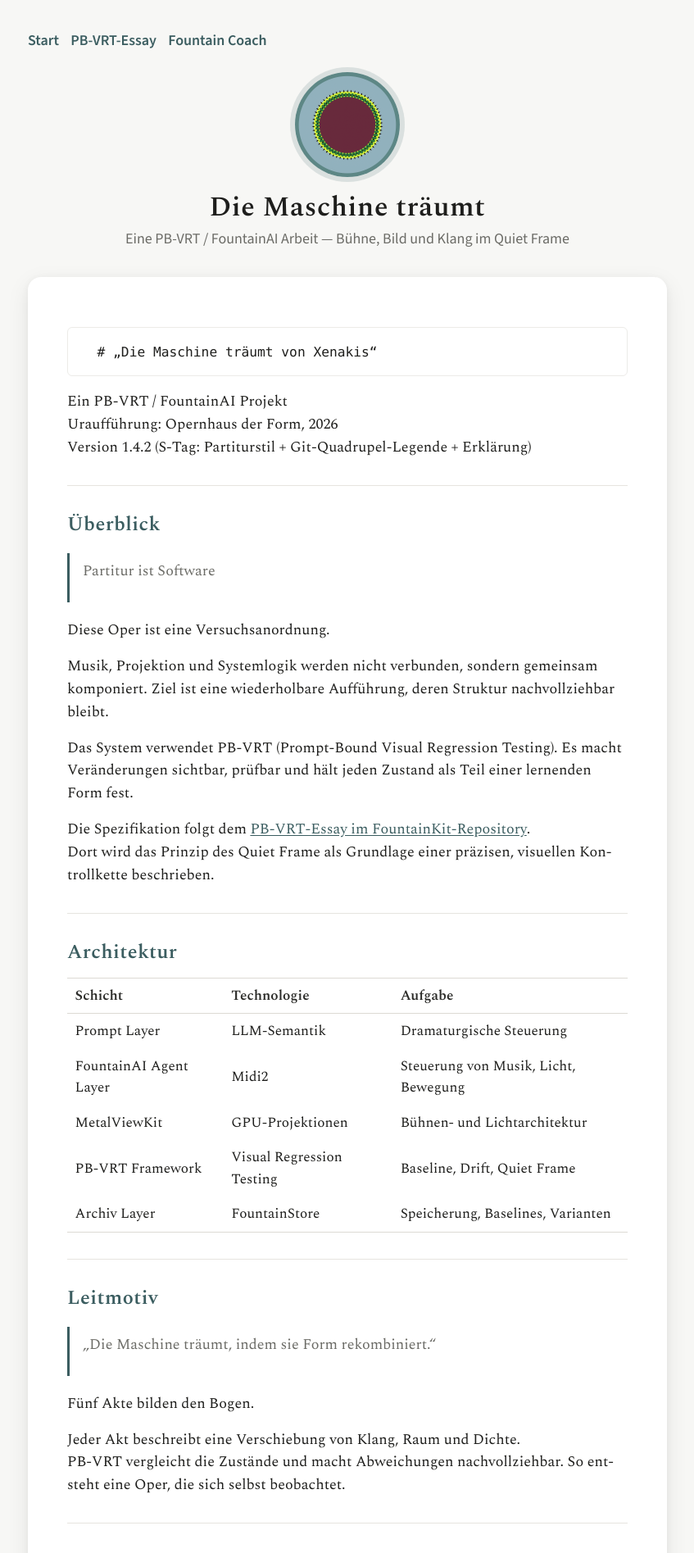
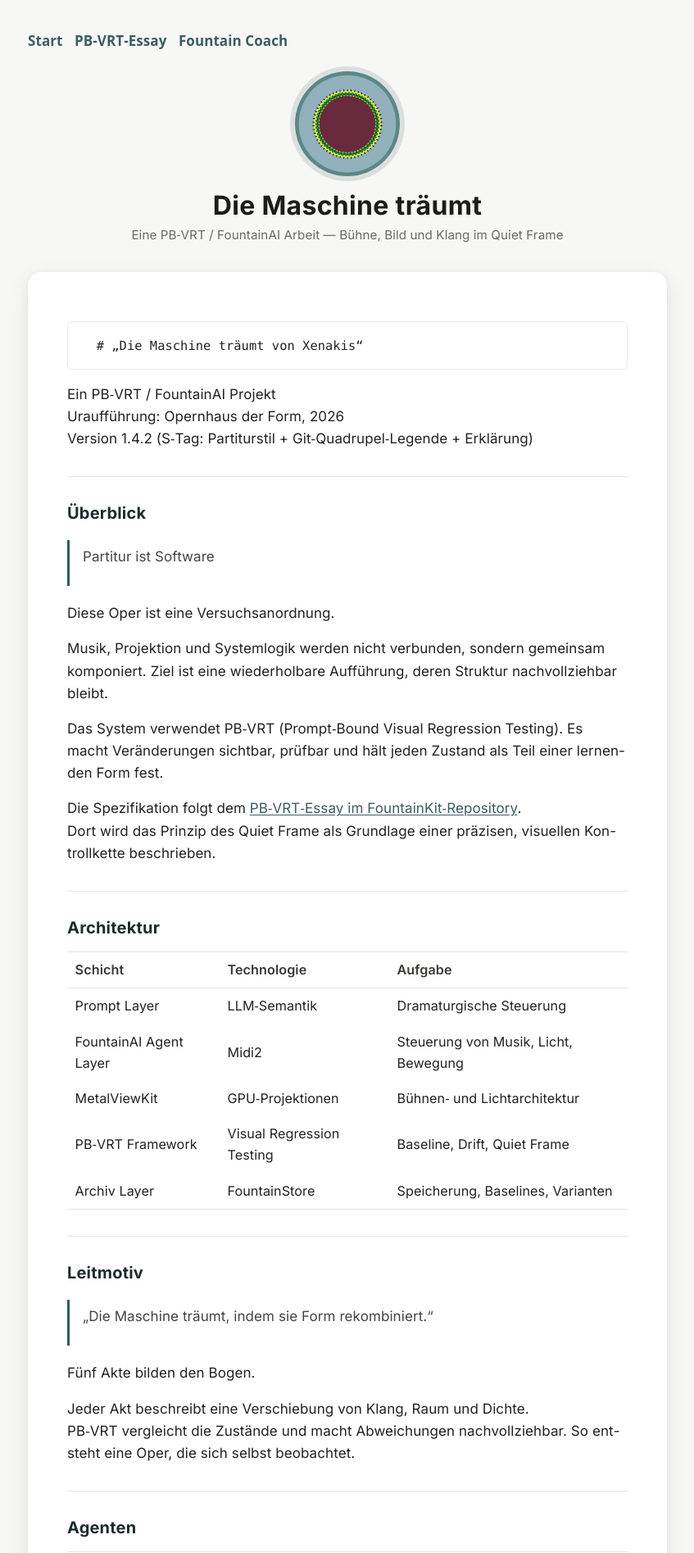
Before and after one commit to Fountain-Coach/Die-Maschine-traeumt, a Jekyll site: the page built from index.md, in a window 1280 px wide. Shown: the top 1895 px of the page at 82% size, without its empty margins (216-1063 px from the left). Built offline with Jekyll 4.4.1, drawn with Linux system fonts in a browser that asks for light colours.

Commit message:
style(typography): switch to Inter for headings/body; adjust sizes, weights, letter-spacing; refine blockquotes and table rules to match golden reference; keep one-column layout

```diff
--- a/_layouts/default.html
+++ b/_layouts/default.html
@@ -7,7 +7,7 @@
     {%- seo -%}
     <link rel="preconnect" href="https://fonts.googleapis.com">
     <link rel="preconnect" href="https://fonts.gstatic.com" crossorigin>
-    <link href="https://fonts.googleapis.com/css2?family=Spectral:opsz,wght@11..80,300;11..80,400;11..80,600&family=Source+Sans+3:wght@300;400;600&display=swap" rel="stylesheet">
+    <link href="https://fonts.googleapis.com/css2?family=Inter:wght@300;400;500;600;700&display=swap" rel="stylesheet">
     <link rel="stylesheet" href="{{ '/assets/css/style.css' | relative_url }}">
   </head>
   <body>
--- a/assets/css/style.css
+++ b/assets/css/style.css
@@ -9,25 +9,25 @@
 }
 * { box-sizing: border-box; }
 html, body { margin: 0; padding: 0; background: var(--bg); color: var(--ink); }
-body { font-family: 'Spectral', Georgia, serif; line-height: 1.55; font-size: 18px; }
+body { font-family: 'Inter', system-ui, -apple-system, Segoe UI, Roboto, Helvetica, Arial, sans-serif; line-height: 1.6; font-size: 17px; letter-spacing: .005em; color: #222; }
 .container { max-width: var(--maxw); padding: 2rem 1.25rem 5rem; margin: 0 auto; }
 .nav { display: flex; gap: .9rem; margin: .25rem 0 1.25rem; align-items: center; }
 .nav__link { color: var(--accent); text-decoration: none; font-family: 'Source Sans 3', system-ui, -apple-system, Segoe UI, Roboto, Helvetica, Arial, sans-serif; font-weight: 600; }
 .nav__link:hover { text-decoration: underline; }
 .brand { text-align: center; margin: 1.5rem 0 2rem; }
 .brand__image { width: 128px; height: 128px; margin: 0 auto 1rem; border-radius: 50%; background: center/cover no-repeat url('../img/HEADER.png'); box-shadow: 0 0 0 6px rgba(59,93,96,.15); }
-.brand__title { font-weight: 600; letter-spacing: .02em; margin: 0 .5rem; }
-.brand__subtitle { margin: .25rem 0 0; color: var(--muted); font-family: 'Source Sans 3', system-ui, -apple-system, Segoe UI, Roboto, Helvetica, Arial, sans-serif; }
+.brand__title { font-weight: 700; letter-spacing: .01em; margin: 0 .5rem; font-family: 'Inter', system-ui, -apple-system, Segoe UI, Roboto, Helvetica, Arial, sans-serif; }
+.brand__subtitle { margin: .25rem 0 0; color: var(--muted); font-family: 'Inter', system-ui, -apple-system, Segoe UI, Roboto, Helvetica, Arial, sans-serif; font-size: .95rem; }
 
 /* Page + paper + spread (two-column, book-like) */
 .page { background: transparent; }
 .paper { background: #ffffff; border-radius: 16px; box-shadow: 0 8px 28px rgba(0,0,0,.08), 0 2px 10px rgba(0,0,0,.05); padding: 44px 48px; margin: 0 auto; max-width: 900px; }
 .spread { width: 100%; }
 
-h1, h2, h3 { font-family: 'Spectral', Georgia, serif; line-height: 1.25; margin: 2rem 0 1rem; }
-h1 { font-weight: 600; font-size: 2.1rem; }
-h2 { font-weight: 600; font-size: 1.5rem; color: var(--accent); letter-spacing: .02em; }
-h3 { font-weight: 600; font-size: 1.25rem; color: var(--accent); }
+h1, h2, h3 { font-family: 'Inter', system-ui, -apple-system, Segoe UI, Roboto, Helvetica, Arial, sans-serif; line-height: 1.25; margin: 2rem 0 1rem; color: #1c1c1b; }
+h1 { font-weight: 800; font-size: 2rem; letter-spacing: .01em; }
+h2 { font-weight: 700; font-size: 1.25rem; letter-spacing: .01em; color: #1f2b2c; }
+h3 { font-weight: 600; font-size: 1.05rem; color: #2a3637; text-transform: none; }
 
 p { margin: 0 0 1rem; }
 /* add gentle reading rhythm similar to score pages */
@@ -35,13 +35,13 @@ p + p { text-indent: 0; }
 @media (min-width: 760px) {
   p { hyphens: auto; }
 }
-blockquote { margin: 1.25rem 0; padding: .5rem 1rem; background: #fff; border-left: 3px solid var(--accent); color: var(--muted); }
+blockquote { margin: 1.25rem 0; padding: .4rem 1rem; background: #fff; border-left: 3px solid #2f5e61; color: #444; }
 code, pre { font-family: ui-monospace, SFMono-Regular, Menlo, Consolas, "Liberation Mono", monospace; font-size: .95em; }
 pre { padding: 1rem; background: #fff; border: 1px solid #ecebe8; border-radius: 6px; overflow: auto; }
 table { width: 100%; border-collapse: collapse; margin: 1rem 0 1.5rem; background: #fff; }
-th, td { border: none; padding: .5rem .6rem; text-align: left; font-size: .95em; }
-thead th { border-bottom: 1px solid #dcdad4; color: var(--ink-soft); }
-table { border-top: 1px solid #dcdad4; border-bottom: 1px solid #dcdad4; }
+th, td { border: none; padding: .55rem .6rem; text-align: left; font-size: .95em; }
+thead th { border-bottom: 1px solid #e5e4df; color: #3a3a36; font-weight: 600; }
+table { border-top: 1px solid #e5e4df; border-bottom: 1px solid #e5e4df; }
 
 hr { border: none; border-top: 1px solid #e6e4df; margin: 2rem 0; }
 .footer { max-width: var(--maxw); margin: 3rem auto 2rem; padding: 1rem 1.25rem; color: var(--muted); font-family: 'Source Sans 3', system-ui, -apple-system, Segoe UI, Roboto, Helvetica, Arial, sans-serif; }
```
